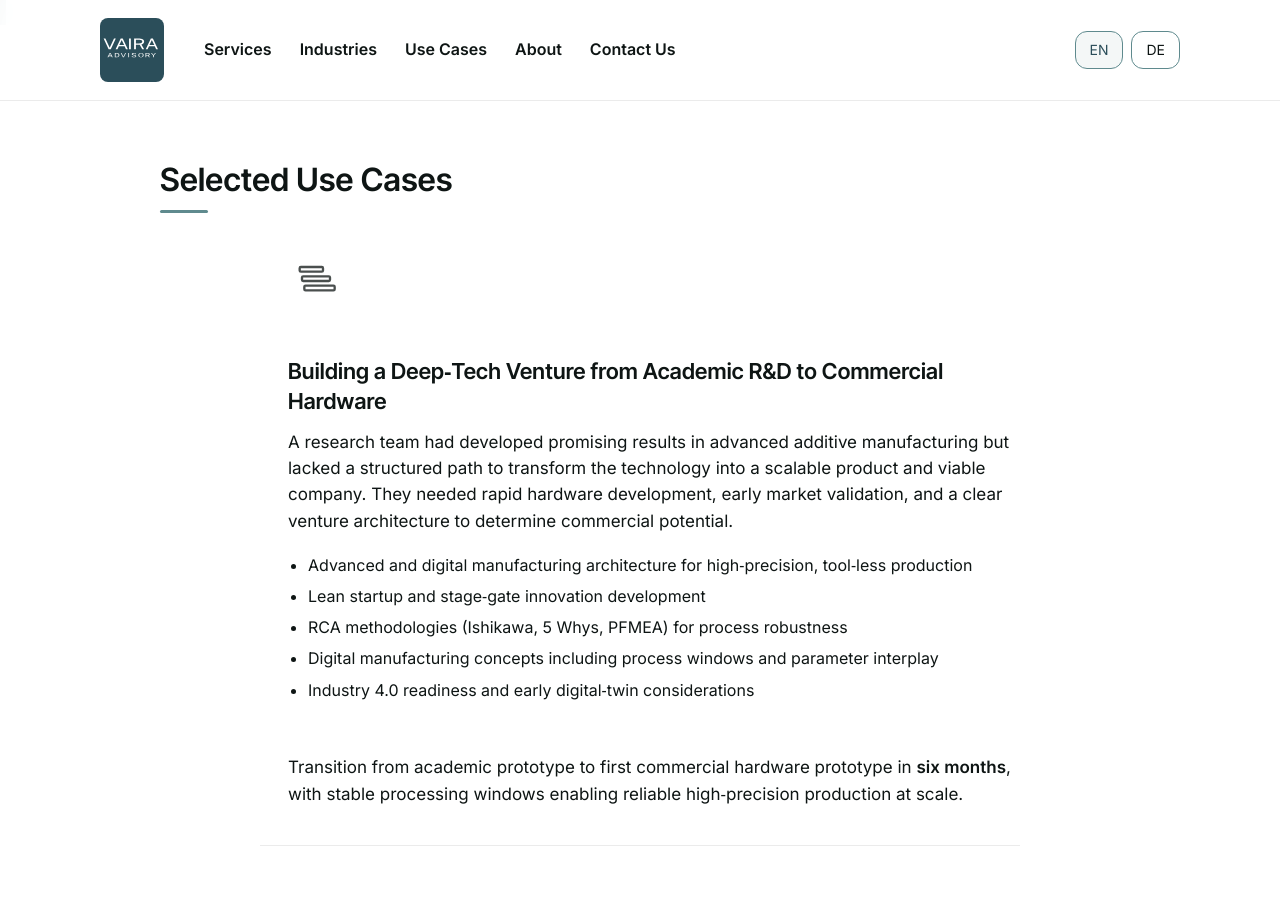
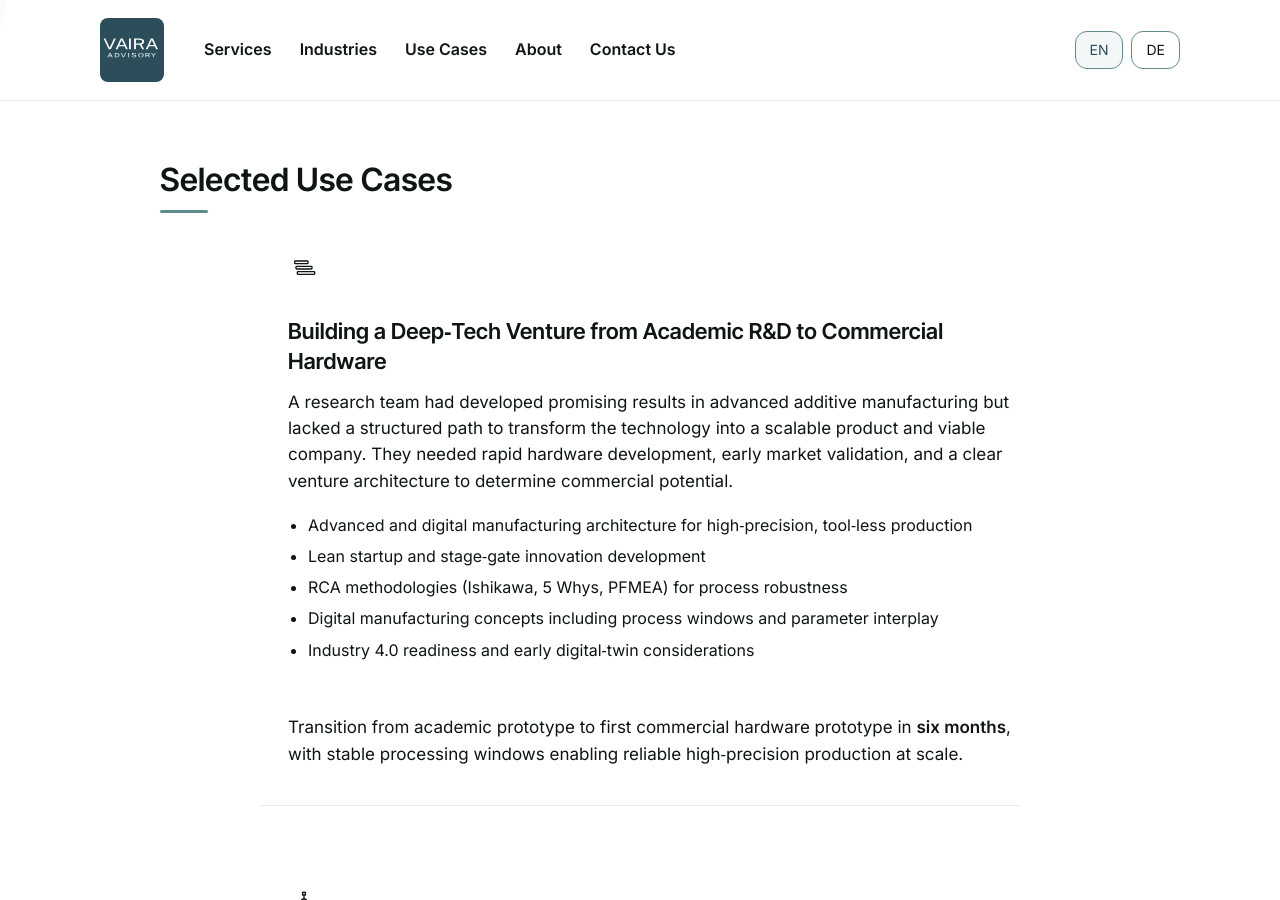
Before and after one commit to raphaelheeb/vaira-advisory, a Jekyll site: the page built from use-cases/index.html, in a window 1280 px wide and 900 px high, scrolled down 926 px. Built offline with Jekyll 4.4.1, drawn with Linux system fonts in a browser that asks for light colours.

Commit message:
Update index.html

```diff
--- a/use-cases/index.html
+++ b/use-cases/index.html
@@ -95,11 +95,11 @@
     </h2>
 
     <!-- USE CASE 1 -->
-    <div class="usecase-item">
+    <div class="usecase-item" data-case="01">
       <div class="usecase-block">
 
-        <div class="micro-illustration">
-          <svg width="48" height="48" viewBox="0 0 48 48" fill="none">
+        <div class="micro-illustration-tile">
+          <svg width="32" height="32" viewBox="0 0 48 48" fill="none">
             <rect x="10" y="12" width="20" height="4" stroke="currentColor" stroke-width="2" rx="1"/>
             <rect x="12" y="20" width="24" height="4" stroke="currentColor" stroke-width="2" rx="1"/>
             <rect x="14" y="28" width="26" height="4" stroke="currentColor" stroke-width="2" rx="1"/>
@@ -125,11 +125,11 @@
     </div>
 
     <!-- USE CASE 2 -->
-    <div class="usecase-item">
+    <div class="usecase-item" data-case="02">
       <div class="usecase-block">
 
-        <div class="micro-illustration">
-          <svg width="48" height="48" viewBox="0 0 48 48" fill="none">
+        <div class="micro-illustration-tile">
+          <svg width="32" height="32" viewBox="0 0 48 48" fill="none">
             <circle cx="24" cy="24" r="6" stroke="currentColor" stroke-width="2"/>
             <line x1="30" y1="24" x2="36" y2="24" stroke="currentColor" stroke-width="2"/>
             <rect x="36" y="22" width="4" height="4" stroke="currentColor" stroke-width="2"/>
@@ -157,11 +157,11 @@
     </div>
 
     <!-- USE CASE 3 -->
-    <div class="usecase-item">
+    <div class="usecase-item" data-case="03">
       <div class="usecase-block">
 
-        <div class="micro-illustration">
-          <svg width="48" height="48" viewBox="0 0 48 48" fill="none">
+        <div class="micro-illustration-tile">
+          <svg width="32" height="32" viewBox="0 0 48 48" fill="none">
             <rect x="12" y="12" width="6" height="6" stroke="currentColor" stroke-width="2"/>
             <rect x="21" y="12" width="6" height="6" stroke="currentColor" stroke-width="2"/>
             <rect x="30" y="12" width="6" height="6" stroke="currentColor" stroke-width="2"/>
@@ -194,11 +194,11 @@
     </div>
 
     <!-- USE CASE 4 -->
-    <div class="usecase-item">
+    <div class="usecase-item" data-case="04">
       <div class="usecase-block">
 
-        <div class="micro-illustration">
-          <svg width="48" height="48" viewBox="0 0 48 48" fill="none">
+        <div class="micro-illustration-tile">
+          <svg width="32" height="32" viewBox="0 0 48 48" fill="none">
             <circle cx="14" cy="24" r="5" stroke="currentColor" stroke-width="2"/>
             <circle cx="34" cy="24" r="5" stroke="currentColor" stroke-width="2"/>
             <line x1="19" y1="24" x2="29" y2="24" stroke="currentColor" stroke-width="2"/>
```
